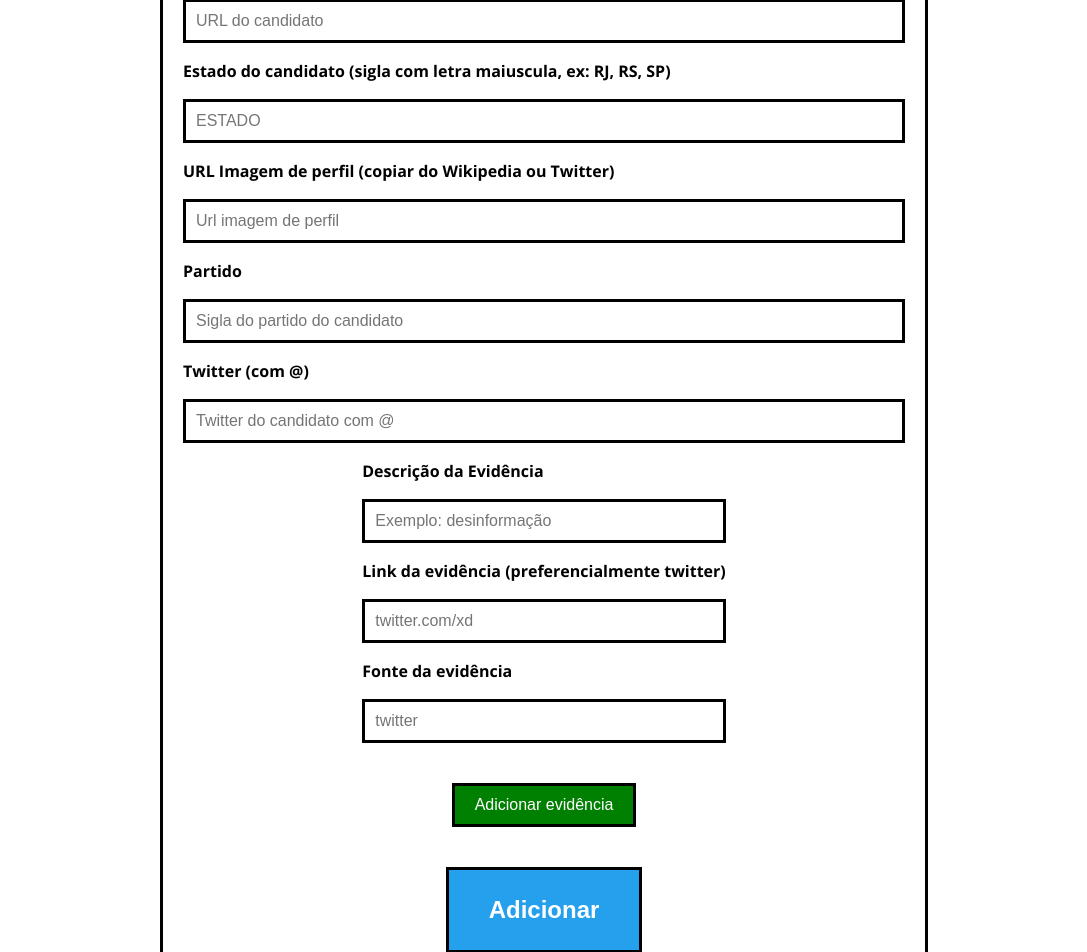
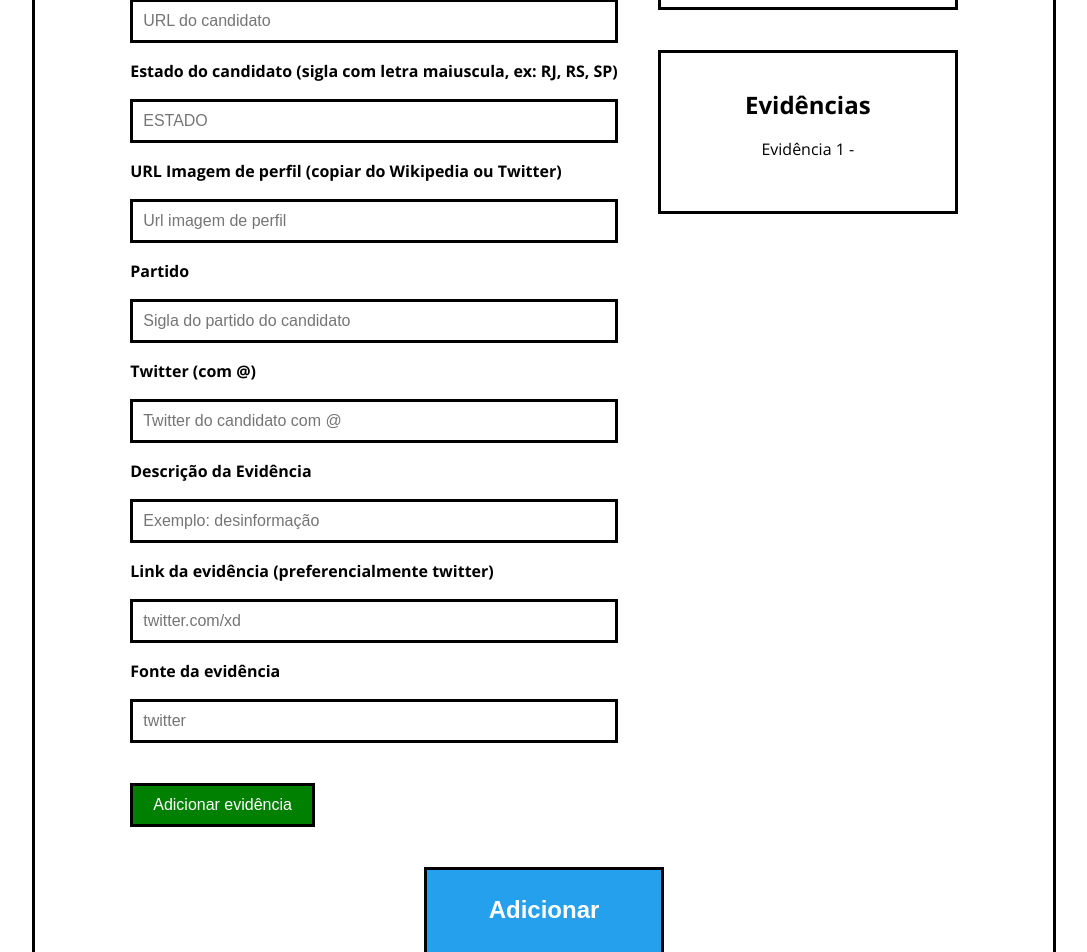
Before and after one commit to fermijs/listasujadocorona, a React (Create React App) app: page /admin in a window 1280 px wide. Shown: the part 500-1452 px from the top of the page, without its empty margins (96-1183 px from the left). Built offline with nearby package versions, Linux system fonts and the light colour scheme; no server answers.

Commit message:
Add improvement admin

```diff
--- a/src/views/Admin/index.js
+++ b/src/views/Admin/index.js
@@ -3,6 +3,8 @@ import styled from 'styled-components';
 import { Helmet } from 'react-helmet';
 import { encode } from "base-64";
 import { getApiUrl } from '../../helpers/GetApiUrl';
+import PoliticianCard from '../../components/PoliticianCard';
+import EvidenceList from '../../components/EvidenceList';
 
 const Wrapper = styled.form`
     align-items: center;
@@ -12,7 +14,7 @@ const Wrapper = styled.form`
     flex-direction: column;
     justify-content: center;
     margin: 40px auto 0;
-    max-width: 768px;
+    max-width: 1024px;
     padding: 40px 20px;
     width: 100%;
 `;
@@ -71,6 +73,10 @@ const InputWrapper = styled.label`
         padding: 10px;
         font-size: 16px;
     }
+`;
+
+const SimpleGrid = styled.div`
+    display: flex;
 `;
 
 export default class AdminPage extends React.Component {
@@ -219,6 +225,8 @@ export default class AdminPage extends React.Component {
                 <Helmet>
                     <meta name='robots' content='noindex' />
                 </Helmet>
+                <SimpleGrid>
+                    <div>
                         <InputWrapper>
                             <span>
                                 USER AUTH
@@ -317,8 +325,14 @@ export default class AdminPage extends React.Component {
                         <AddEvidence onClick={this.addEvidence}>
                             Adicionar evidência
                         </AddEvidence>
+                    </div>
+                    <div style={{marginLeft: '40px', width: '300px'}}>
+                        <PoliticianCard politician={this.state.politician} isDetailView={true}/>
+                        <EvidenceList evidences={this.state.politician.evidences} />
+                    </div>
+                </SimpleGrid>
                 <Button type="submit">
-                    Adicionar
+                    Adicionar Candidato
                 </Button>
             </Wrapper>
         );
```
Lines whose indentation alone changed are shown as unchanged.
